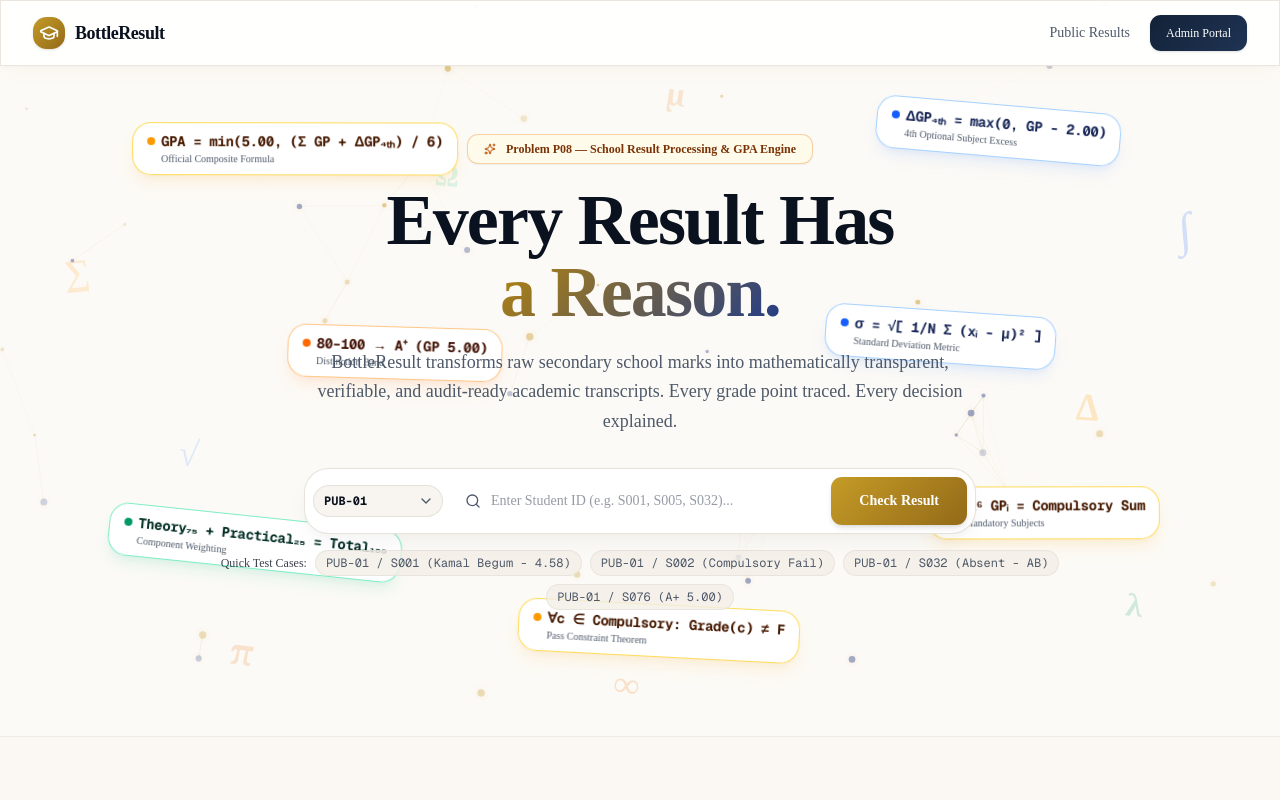
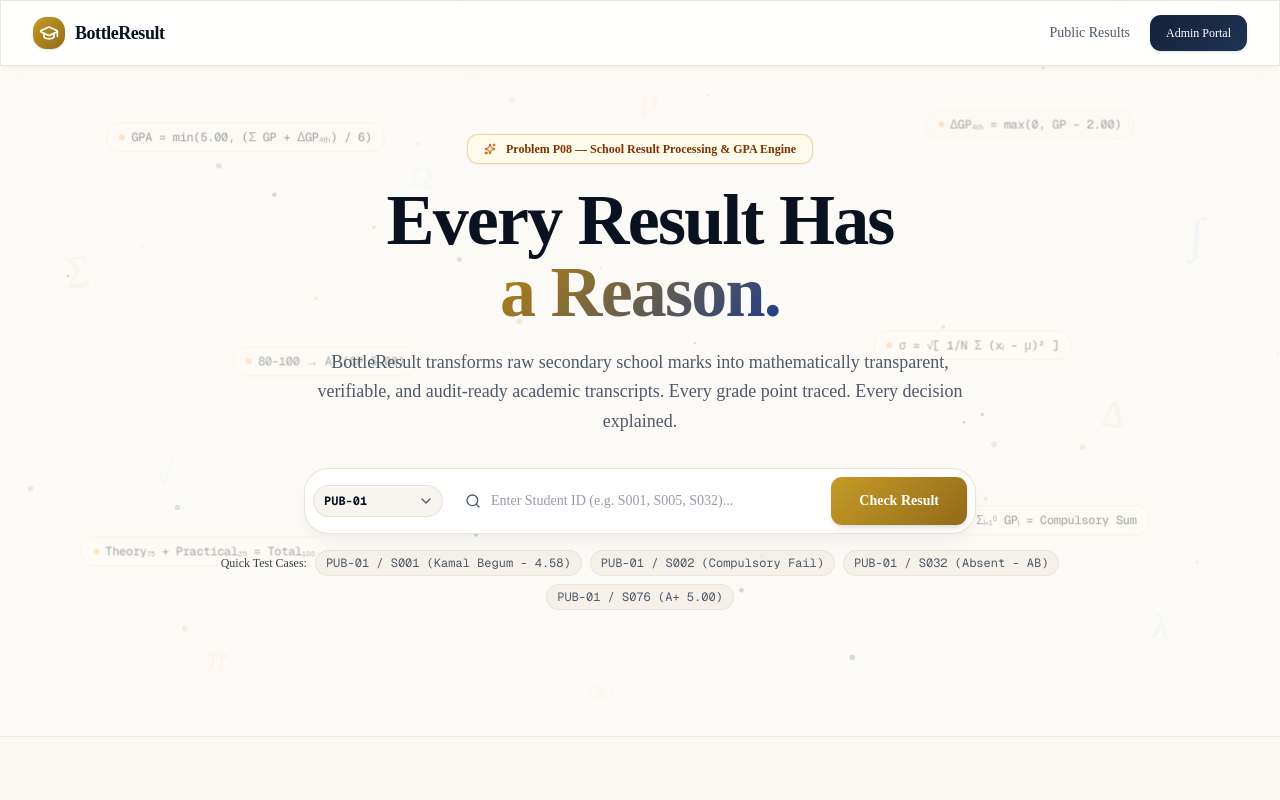
Before and after one commit to tasnimul1331/LSH26-T010-P08, a Next.js app: page / in a window 1280 px wide. Shown: the top 800 px of the page. Built offline with nearby package versions, Linux system fonts and the light colour scheme.

Commit message:
style: soften background floating equations into ultra-light translucent watermarks

```diff
--- a/src/components/three/HeroScene.tsx
+++ b/src/components/three/HeroScene.tsx
@@ -1,6 +1,6 @@
 'use client';
 
-import { useEffect, useRef, useState } from 'react';
+import { useEffect, useRef } from 'react';
 import { motion } from 'framer-motion';
 
 interface FloatingEquation {
@@ -9,11 +9,8 @@
   subtext?: string;
   x: number; // percentage
   y: number; // percentage
-  size: 'sm' | 'md' | 'lg';
-  theme: 'gold' | 'sapphire' | 'emerald' | 'amber';
   delay: number;
   duration: number;
-  rotate: number;
 }
 
 const equations: FloatingEquation[] = [
@@ -21,98 +18,68 @@
     id: 'eq-1',
     text: 'GPA = min(5.00, (Σ GP + ΔGP₄ₜₕ) / 6)',
     subtext: 'Official Composite Formula',
-    x: 10,
+    x: 8,
     y: 18,
-    size: 'lg',
-    theme: 'gold',
     delay: 0,
-    duration: 8,
-    rotate: -2,
+    duration: 10,
   },
   {
     id: 'eq-2',
     text: 'ΔGP₄ₜₕ = max(0, GP - 2.00)',
     subtext: '4th Optional Subject Excess',
-    x: 68,
+    x: 72,
     y: 16,
-    size: 'lg',
-    theme: 'sapphire',
     delay: 1.5,
-    duration: 9,
-    rotate: 2,
+    duration: 11,
   },
   {
     id: 'eq-3',
     text: 'Theory₇₅ + Practical₂₅ = Total₁₀₀',
     subtext: 'Component Weighting',
-    x: 8,
-    y: 72,
-    size: 'md',
-    theme: 'emerald',
+    x: 6,
+    y: 74,
     delay: 2,
-    duration: 7.5,
-    rotate: 3,
+    duration: 9.5,
   },
   {
     id: 'eq-4',
     text: 'Σᵢ₌₁⁶ GPᵢ = Compulsory Sum',
     subtext: '6 Mandatory Subjects',
-    x: 72,
-    y: 68,
-    size: 'md',
-    theme: 'gold',
+    x: 74,
+    y: 70,
     delay: 0.8,
-    duration: 8.5,
-    rotate: -3,
+    duration: 10.5,
   },
   {
     id: 'eq-5',
     text: '80–100 → A⁺ (GP 5.00)',
     subtext: 'Distinction Band',
-    x: 22,
-    y: 46,
-    size: 'sm',
-    theme: 'amber',
+    x: 18,
+    y: 48,
     delay: 3,
-    duration: 6.5,
-    rotate: -1,
+    duration: 8.5,
   },
   {
     id: 'eq-6',
     text: 'σ = √[ 1/N Σ (xᵢ - μ)² ]',
     subtext: 'Standard Deviation Metric',
-    x: 64,
-    y: 44,
-    size: 'sm',
-    theme: 'sapphire',
+    x: 68,
+    y: 46,
     delay: 2.2,
-    duration: 7,
-    rotate: 1,
-  },
-  {
-    id: 'eq-7',
-    text: '∀c ∈ Compulsory: Grade(c) ≠ F',
-    subtext: 'Pass Constraint Theorem',
-    x: 40,
-    y: 84,
-    size: 'sm',
-    theme: 'gold',
-    delay: 1.2,
-    duration: 9.5,
-    rotate: 0,
+    duration: 9,
   },
 ];
 
 const mathSymbols = [
-  { symbol: '∑', x: 5, y: 35, size: 'text-3xl sm:text-4xl', color: 'text-amber-500/35', delay: 0 },
-  { symbol: '∫', x: 92, y: 30, size: 'text-4xl sm:text-5xl', color: 'text-blue-600/30', delay: 1 },
-  { symbol: 'π', x: 18, y: 88, size: 'text-3xl sm:text-4xl', color: 'text-amber-600/30', delay: 2 },
-  { symbol: 'λ', x: 88, y: 82, size: 'text-2xl sm:text-3xl', color: 'text-emerald-600/30', delay: 1.5 },
-  { symbol: 'Δ', x: 84, y: 55, size: 'text-3xl sm:text-4xl', color: 'text-amber-500/35', delay: 0.5 },
-  { symbol: '√', x: 14, y: 60, size: 'text-3xl sm:text-4xl', color: 'text-blue-500/30', delay: 2.5 },
-  { symbol: 'μ', x: 52, y: 12, size: 'text-2xl sm:text-3xl', color: 'text-amber-600/30', delay: 1.8 },
-  { symbol: 'Ω', x: 34, y: 22, size: 'text-2xl sm:text-3xl', color: 'text-emerald-500/30', delay: 3 },
-  { symbol: '∞', x: 48, y: 92, size: 'text-3xl sm:text-4xl', color: 'text-amber-600/35', delay: 0.7 },
+  { symbol: '∑', x: 5, y: 35, size: 'text-3xl sm:text-4xl', color: 'text-amber-600/15', delay: 0 },
+  { symbol: '∫', x: 93, y: 30, size: 'text-4xl sm:text-5xl', color: 'text-blue-600/15', delay: 1 },
+  { symbol: 'π', x: 16, y: 88, size: 'text-3xl sm:text-4xl', color: 'text-amber-600/15', delay: 2 },
+  { symbol: 'λ', x: 90, y: 84, size: 'text-2xl sm:text-3xl', color: 'text-emerald-600/15', delay: 1.5 },
+  { symbol: 'Δ', x: 86, y: 55, size: 'text-3xl sm:text-4xl', color: 'text-amber-600/15', delay: 0.5 },
+  { symbol: '√', x: 12, y: 62, size: 'text-3xl sm:text-4xl', color: 'text-blue-500/15', delay: 2.5 },
+  { symbol: 'μ', x: 50, y: 12, size: 'text-2xl sm:text-3xl', color: 'text-amber-600/15', delay: 1.8 },
+  { symbol: 'Ω', x: 32, y: 22, size: 'text-2xl sm:text-3xl', color: 'text-emerald-500/15', delay: 3 },
+  { symbol: '∞', x: 46, y: 92, size: 'text-3xl sm:text-4xl', color: 'text-amber-600/15', delay: 0.7 },
 ];
 
 export default function HeroScene() {
@@ -135,33 +102,33 @@
     };
     window.addEventListener('resize', handleResize);
 
-    // Create pleasant mathematical constellation particles
-    const particleCount = 45;
+    // Create very light, subtle constellation particles
+    const particleCount = 35;
     const particles = Array.from({ length: particleCount }, () => ({
       x: Math.random() * width,
       y: Math.random() * height,
-      vx: (Math.random() - 0.5) * 0.4,
-      vy: (Math.random() - 0.5) * 0.4,
-      radius: Math.random() * 2.5 + 1.2,
+      vx: (Math.random() - 0.5) * 0.25,
+      vy: (Math.random() - 0.5) * 0.25,
+      radius: Math.random() * 2 + 1,
       color: Math.random() > 0.5 ? 'rgba(197, 155, 39, ' : 'rgba(30, 58, 138, ',
-      alpha: Math.random() * 0.4 + 0.2,
+      alpha: Math.random() * 0.2 + 0.1,
     }));
 
     const render = () => {
       ctx.clearRect(0, 0, width, height);
 
-      // Connect nearby particles with delicate golden/sapphire constellation lines
+      // Subtle, faint constellation lines
       for (let i = 0; i < particles.length; i++) {
         for (let j = i + 1; j < particles.length; j++) {
           const dx = particles[i].x - particles[j].x;
           const dy = particles[i].y - particles[j].y;
           const dist = Math.sqrt(dx * dx + dy * dy);
 
-          if (dist < 130) {
-            const lineAlpha = (1 - dist / 130) * 0.18;
+          if (dist < 120) {
+            const lineAlpha = (1 - dist / 120) * 0.08;
             ctx.beginPath();
             ctx.strokeStyle = `rgba(184, 134, 11, ${lineAlpha})`;
-            ctx.lineWidth = 0.8;
+            ctx.lineWidth = 0.6;
             ctx.moveTo(particles[i].x, particles[i].y);
             ctx.lineTo(particles[j].x, particles[j].y);
             ctx.stroke();
@@ -169,7 +136,7 @@
         }
       }
 
-      // Draw and update glowing particles
+      // Draw very faint glowing nodes
       for (const p of particles) {
         p.x += p.vx;
         p.y += p.vy;
@@ -182,8 +149,6 @@
         ctx.beginPath();
         ctx.arc(p.x, p.y, p.radius, 0, Math.PI * 2);
         ctx.fillStyle = `${p.color}${p.alpha})`;
-        ctx.shadowColor = 'rgba(217, 119, 6, 0.4)';
-        ctx.shadowBlur = 6;
         ctx.fill();
       }
 
@@ -200,22 +165,22 @@
 
   return (
     <div className="relative w-full h-full min-h-[600px] overflow-hidden pointer-events-none select-none">
-      {/* Background Soft Interactive Constellation Canvas */}
-      <canvas ref={canvasRef} className="absolute inset-0 w-full h-full z-0 opacity-80" />
+      {/* Background Soft Subtle Constellation Canvas */}
+      <canvas ref={canvasRef} className="absolute inset-0 w-full h-full z-0 opacity-70" />
 
-      {/* Floating Mathematical Symbols */}
+      {/* Floating Mathematical Watermark Symbols (Ultra-faint) */}
       {mathSymbols.map((item, idx) => (
         <motion.div
           key={idx}
-          className={`absolute font-serif font-bold ${item.size} ${item.color} z-0 select-none`}
+          className={`absolute font-serif font-bold ${item.size} ${item.color} z-0 select-none pointer-events-none`}
           style={{ left: `${item.x}%`, top: `${item.y}%` }}
           animate={{
-            y: [0, -18, 0],
-            rotate: [0, 8, -8, 0],
-            opacity: [0.35, 0.6, 0.35],
+            y: [0, -12, 0],
+            rotate: [0, 6, -6, 0],
+            opacity: [0.15, 0.28, 0.15],
           }}
           transition={{
-            duration: 7 + idx,
+            duration: 9 + idx,
             repeat: Infinity,
             ease: 'easeInOut',
             delay: item.delay,
@@ -225,39 +190,19 @@
         </motion.div>
       ))}
 
-      {/* Pleasant Floating Scientific & Mathematical Formula Cards */}
-      {equations.map((eq) => {
-        const themeStyles =
-          eq.theme === 'gold'
-            ? 'bg-white/95 border-amber-300/80 text-amber-950 shadow-amber-500/10'
-            : eq.theme === 'sapphire'
-            ? 'bg-white/95 border-blue-300/80 text-blue-950 shadow-blue-500/10'
-            : eq.theme === 'emerald'
-            ? 'bg-white/95 border-emerald-300/80 text-emerald-950 shadow-emerald-500/10'
-            : 'bg-white/95 border-orange-300/80 text-orange-950 shadow-orange-500/10';
-
-        const dotColor =
-          eq.theme === 'gold'
-            ? 'bg-amber-500'
-            : eq.theme === 'sapphire'
-            ? 'bg-blue-600'
-            : eq.theme === 'emerald'
-            ? 'bg-emerald-600'
-            : 'bg-orange-500';
-
-        return (
+      {/* Extremely Light, Translucent, Delicate Mathematical Badges */}
+      {equations.map((eq) => (
         <motion.div
           key={eq.id}
-            className={`hidden md:flex absolute flex-col items-start px-3.5 py-2 rounded-xl border backdrop-blur-md shadow-lg transition-transform ${themeStyles} z-10`}
+          className="hidden md:flex absolute flex-col items-start px-3 py-1.5 rounded-full border border-amber-600/10 bg-amber-50/20 backdrop-blur-[1px] text-foreground/40 transition-all z-0 pointer-events-none hover:opacity-80"
           style={{
             left: `${eq.x}%`,
             top: `${eq.y}%`,
-              transform: `rotate(${eq.rotate}deg)`,
           }}
           animate={{
-              y: [0, -14, 0],
-              x: [0, 6, 0],
-              rotate: [eq.rotate, eq.rotate + 3, eq.rotate],
+            y: [0, -10, 0],
+            x: [0, 4, 0],
+            opacity: [0.35, 0.55, 0.35],
           }}
           transition={{
             duration: eq.duration,
@@ -267,19 +212,13 @@
           }}
         >
           <div className="flex items-center gap-1.5">
-              <span className={`w-2 h-2 rounded-full ${dotColor} animate-pulse`} />
-              <span className="font-mono font-bold text-xs sm:text-sm tracking-tight">
+            <span className="w-1.5 h-1.5 rounded-full bg-amber-500/40" />
+            <span className="font-mono text-[11px] sm:text-xs tracking-tight text-foreground/60 font-medium">
               {eq.text}
             </span>
           </div>
-            {eq.subtext && (
-              <span className="text-[10px] text-muted-foreground font-medium pl-3.5">
-                {eq.subtext}
-              </span>
-            )}
         </motion.div>
-        );
-      })}
+      ))}
     </div>
   );
 }
```
Lines whose indentation alone changed are shown as unchanged.
